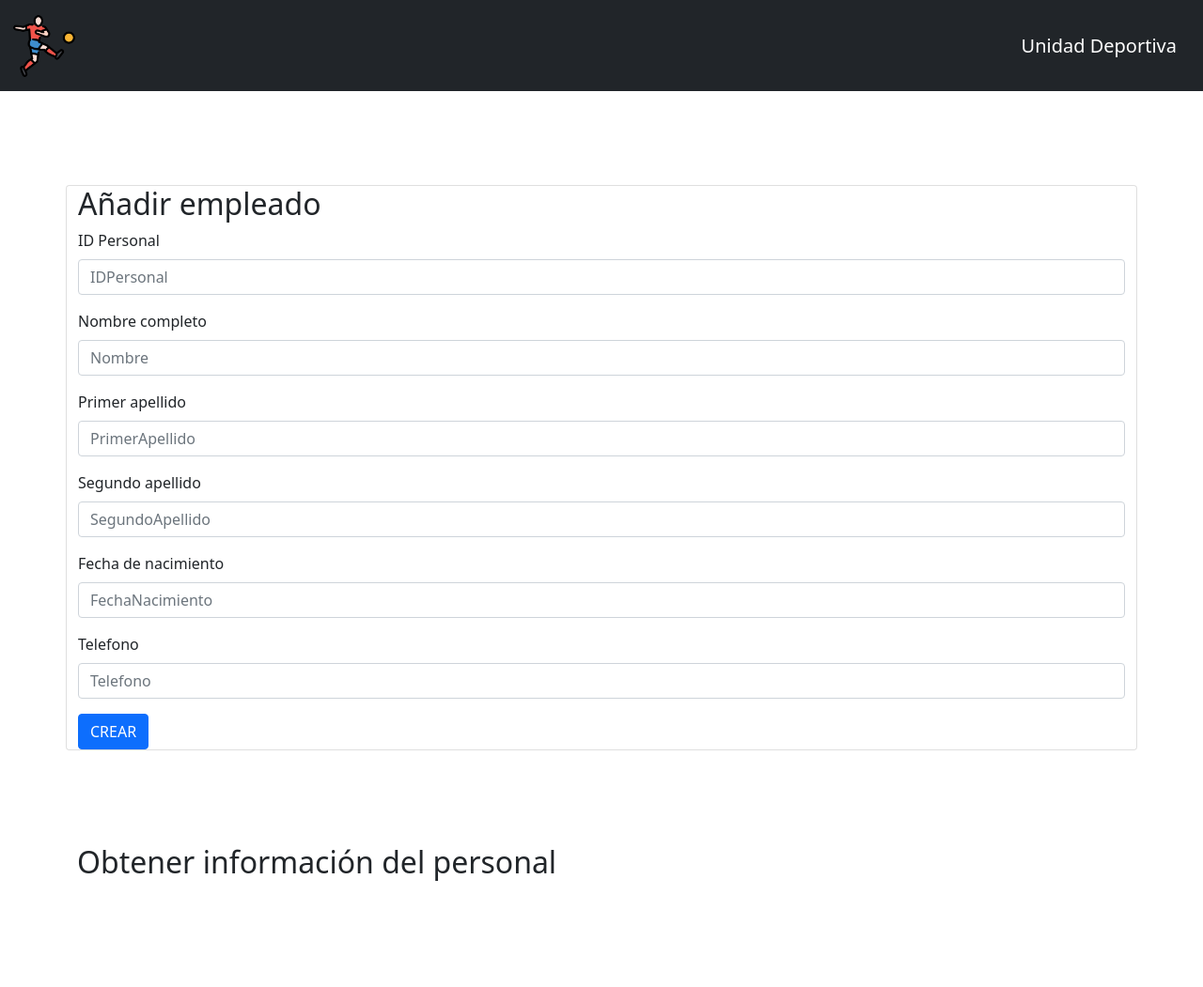
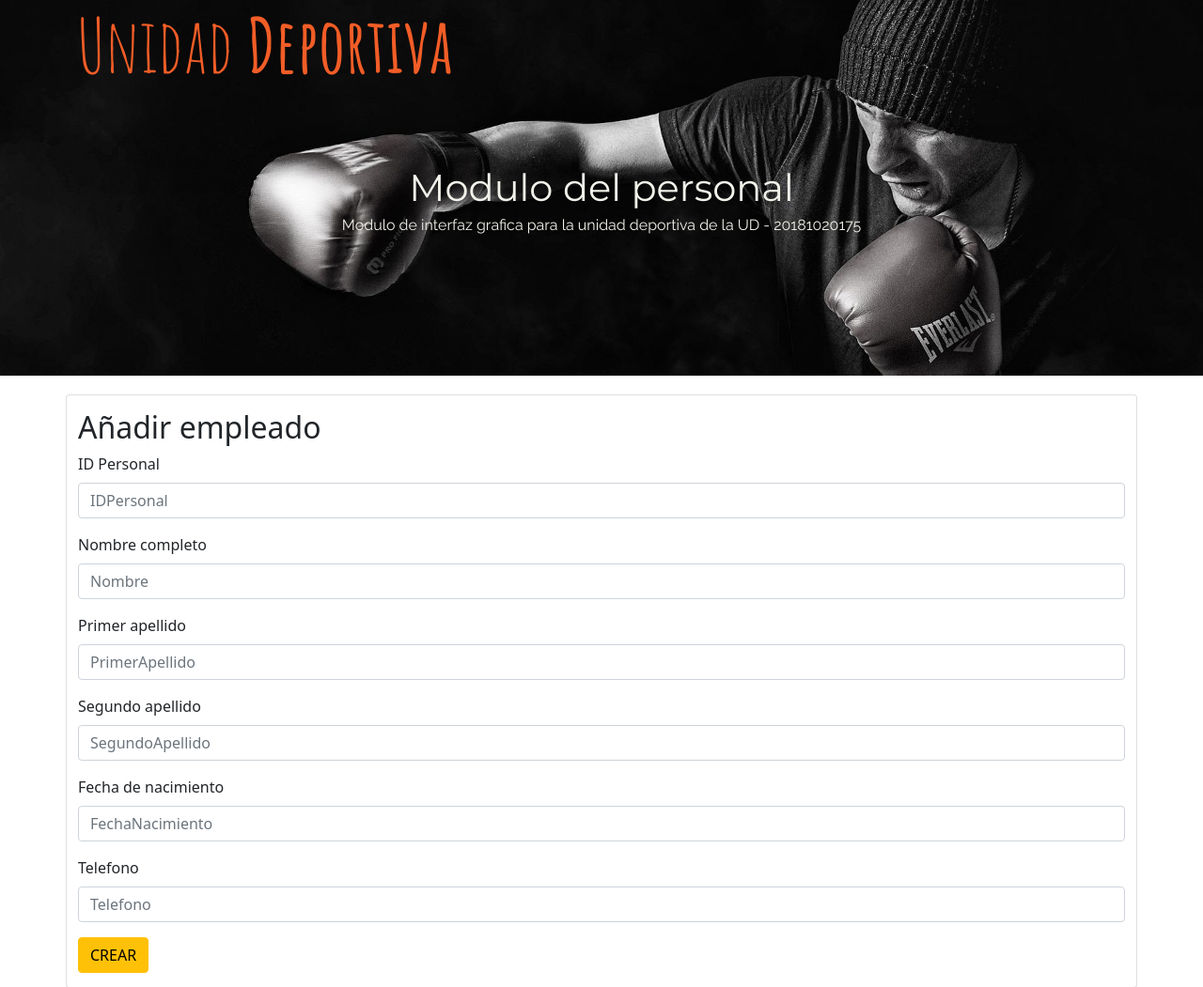
Before and after one commit to SebastianWilches/UnidadDeportivaFrontend, a plain HTML site: page index.html in a window 1280 px wide. Shown: the top 1051 px of the page at 94% size. Before the commit the page ends 939 px from the top, so only its background shows below. Drawn offline with nearby package versions, Linux system fonts and the light colour scheme; no server answers; a web font is replaced by a local one.

Commit message:
Header actualizado

```diff
--- a/index.html
+++ b/index.html
@@ -6,6 +6,14 @@
     <meta http-equiv="X-UA-Compatible" content="IE=edge">
     <meta name="viewport" content="width=device-width, initial-scale=1.0">
     <title>Taller III - Unidad Deportiva</title>
+    <!--Fonts-->
+    <link rel="preconnect" href="https://fonts.googleapis.com">
+    <link rel="preconnect" href="https://fonts.gstatic.com" crossorigin>
+    <link
+        href="https://fonts.googleapis.com/css2?family=Montserrat+Subrayada:wght@400;700&family=Montserrat:wght@400;700&family=Raleway:wght@400;700&display=swap"
+        rel="stylesheet">
+    <link href="https://fonts.googleapis.com/css2?family=Amatic+SC:wght@400;700&display=swap" rel="stylesheet">
+    <link href="https://fonts.googleapis.com/css2?family=Raleway:wght@500&display=swap" rel="stylesheet">
     <!-- Estilos -->
     <link href="https://cdn.jsdelivr.net/npm/bootstrap@5.1.3/dist/css/bootstrap.min.css" rel="stylesheet"
         integrity="sha384-1BmE4kWBq78iYhFldvKuhfTAU6auU8tT94WrHftjDbrCEXSU1oBoqyl2QvZ6jIW3" crossorigin="anonymous">
@@ -14,7 +22,26 @@
 </head>
 
 <body>
-    <nav class="navbar navbar-dark bg-dark">
+    <header class="header">
+        <div class="container">
+            <div class="barra">
+                <a href="index.html" class="logo">
+                    <h1 class="logo__nombre no-margin centrar-texto textoh1">Unidad<span class="logo__bold"> Deportiva</span>
+                    </h1>
+                </a>
+
+            </div>
+        </div>
+        <div class="header-texto">
+            <h2 class="no-margin textoh2">Modulo del personal</h2>
+            <p class="no-margin parrafo">Modulo de interfaz grafica para la unidad deportiva de la UD
+                - 20181020175
+            </p>
+        </div>
+    </header>
+
+
+    <!-- <nav class="navbar navbar-dark bg-dark">
         <div class="container-fluid">
             <a class="navbar-brand" href="#">
                 <img src="img/jugador-de-futbol.png" alt="" width="70" height="70"
@@ -22,7 +49,7 @@
             </a>
             <span class="navbar-brand mb-0 h1">Unidad Deportiva</span>
         </div>
-    </nav>
+    </nav> -->
 
     <section class="container card formCreatePersonal">
         <form>
@@ -52,7 +79,7 @@
                 <input type="text" class="form-control" id="TelefonoInput" placeholder="Telefono">
             </div>
 
-            <button type="button" class="btn btn-primary" onclick="onclickSubmitEmpleado()">CREAR</button>
+            <button type="button" class="btn btn-warning" onclick="onclickSubmitEmpleado()">CREAR</button>
             <!-- <button type="button" class="btn btn-primary" onclick="getPersonalTable()">MostrarEmpleados</button> -->
         </form>
     </section>
--- a/styles/styles.css
+++ b/styles/styles.css
@@ -7,3 +7,91 @@ nav{
 .formCreatePersonal{
     margin-bottom: 100px;
 }
+
+/* Header */
+:root {
+    /*Colores*/
+    --Primario: #0D0D0D;
+    --Primario2: #262625;
+    --Secundario1: #F25D27;
+    --Secundario2: #F2A922;
+    --Secundario3: #4EBF4B;
+    --Secundario4: #F22738;
+    --Secundario5: #F2E74B;
+    --Degradado1: #8C8C87;
+    --Degradado2: #D9D8D2;
+    --Fondo: #F2F2EB;
+    --Blanco: #fff;
+    /*Fuentes*/
+    --logo: 'Montserrat Subrayada', sans-serif;
+    ;
+    --titulos: 'Montserrat', sans-serif;
+    --textos: 'Raleway', sans-serif;
+    --test: 'Amatic SC', cursive;
+}
+
+a {
+    text-decoration: none;
+}
+
+.header {
+    height: 400px;
+    background-size: cover;
+    background-repeat: no-repeat;
+    background-position: center center;
+    background-image: url(../img/banner.jpg);
+    margin-bottom: 20px;
+}
+
+.header-texto {
+    text-align: center;
+    color: var(--Fondo);
+    padding-top: 5rem;
+}
+
+.barra {
+    display: flex;
+    flex-direction: row;
+    justify-content: space-between;
+    align-items: center;
+}
+
+.logo {
+    color: var(--Secundario1);
+    font-size: 200%;
+}
+
+.logo__nombre {
+    font-weight: 400;
+}
+
+.logo__bold {
+    font-weight: 700;
+}
+
+.textoh1{
+    font-family: var(--test);
+    font-size: 80px;
+}
+
+.textoh2{
+    font-family: var(--titulos);
+    line-height: 1.2;
+    font-size: 40px;
+}
+
+.parrafo{
+    font-family: var(--textos);
+    line-height: 2;
+}
+
+.no-margin {
+    margin: 0;
+}
+
+
+/* FORM */
+.formCreatePersonal{
+    padding-top: 15px;
+    padding-bottom: 15px;
+}
```
Also changed, not shown: img/banner.jpg (added), img/banner2.jpg (added).
